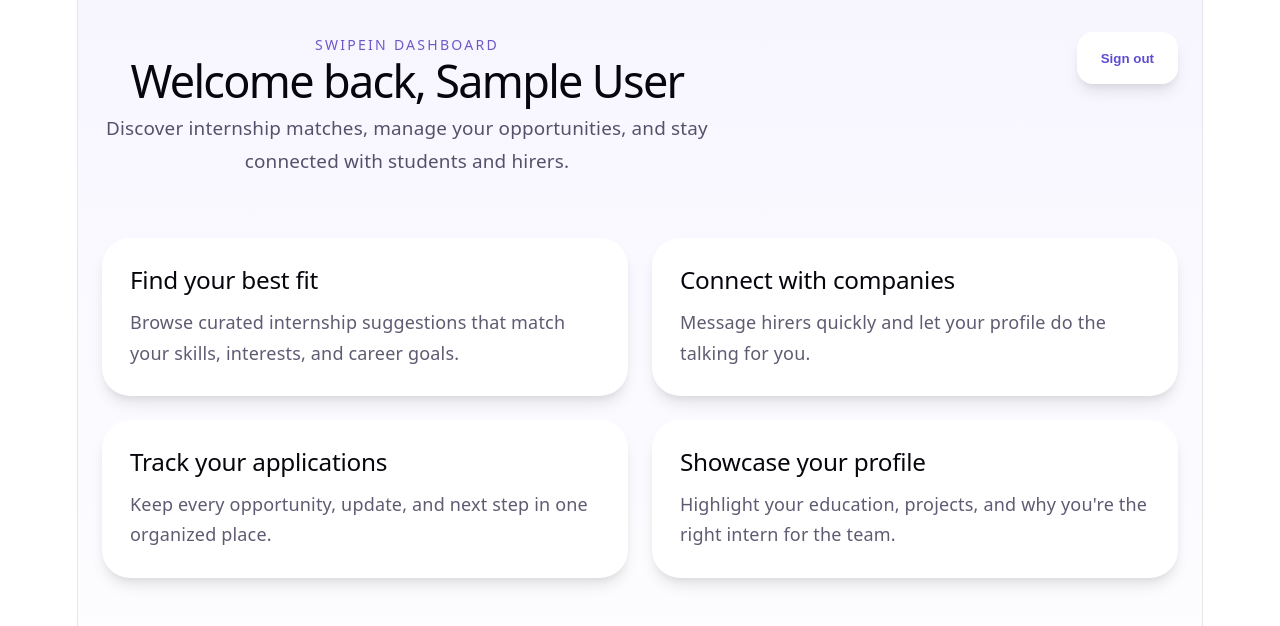
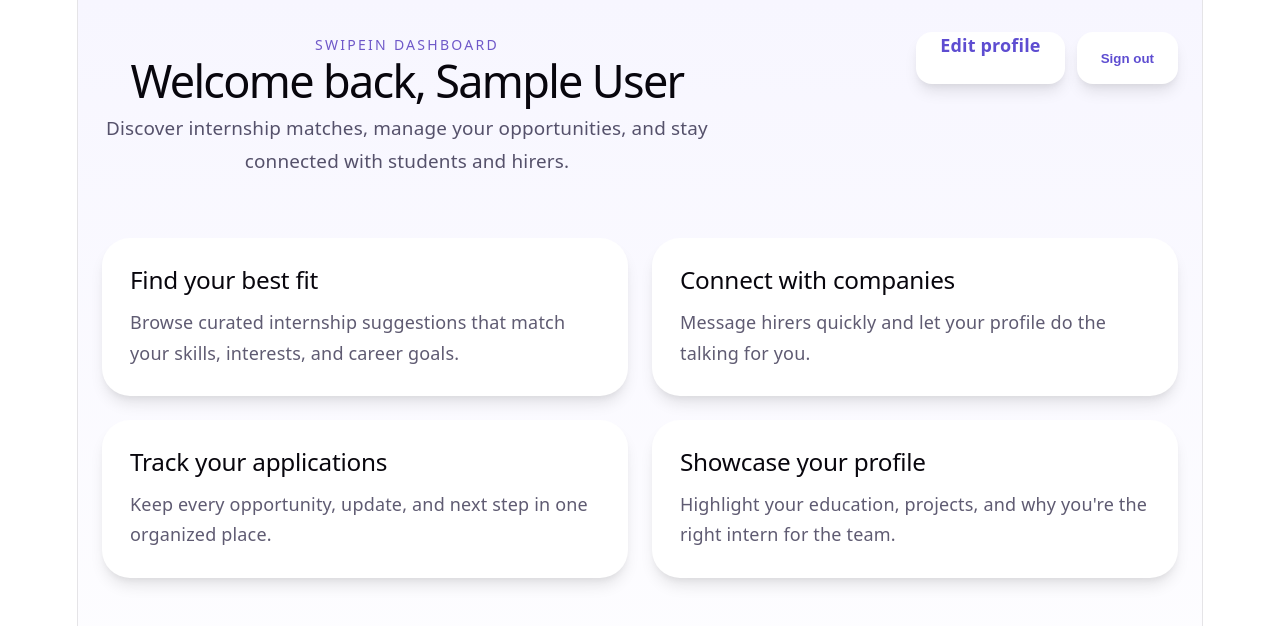
Before and after one commit to DerrickTeeNUS/SwipeIn, a React (Vite) app: page /home in a window 1280 px wide. Shown: the top 626 px of the page. Built offline with nearby package versions, Linux system fonts and the light colour scheme; no server answers; sample sign-in values are in the browser's storage.

Commit message:
add Edit profile link to home page header

```diff
--- a/src/pages/HomePage.jsx
+++ b/src/pages/HomePage.jsx
@@ -1,5 +1,5 @@
 import { useEffect, useState } from 'react'
-import { useNavigate } from 'react-router-dom'
+import { useNavigate, Link } from 'react-router-dom'
 import { onAuthStateChanged, signOut } from 'firebase/auth'
 import { auth } from '../firebase'
 
@@ -34,9 +34,14 @@
             Discover internship matches, manage your opportunities, and stay connected with students and hirers.
           </p>
         </div>
-        <button className="secondary-button" onClick={handleSignOut}>
-          Sign out
-        </button>
+        <div style={{ display: 'flex', gap: '12px' }}>
+          <Link to="/profile" className="secondary-button" style={{ textDecoration: 'none' }}>
+            Edit profile
+          </Link>
+          <button className="secondary-button" onClick={handleSignOut}>
+            Sign out
+          </button>
+        </div>
       </header>
 
       <section className="home-grid">
```
